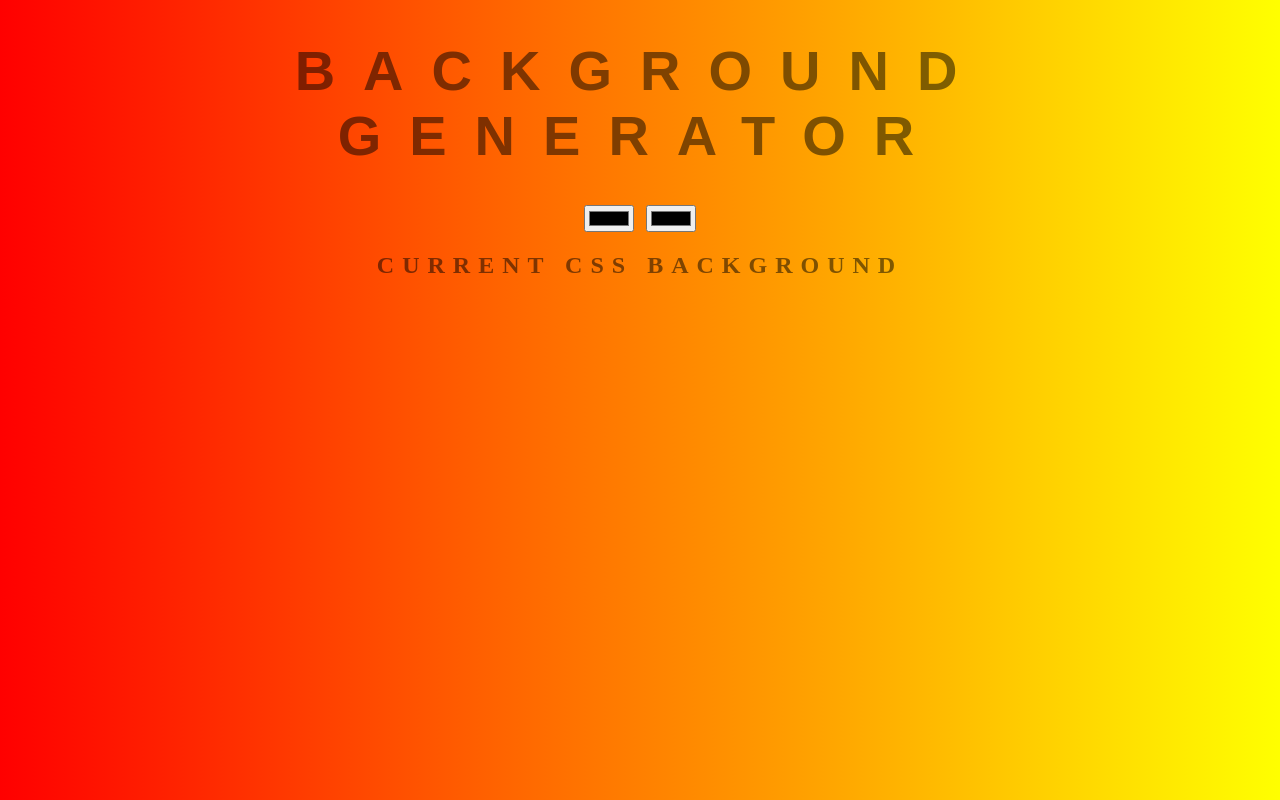
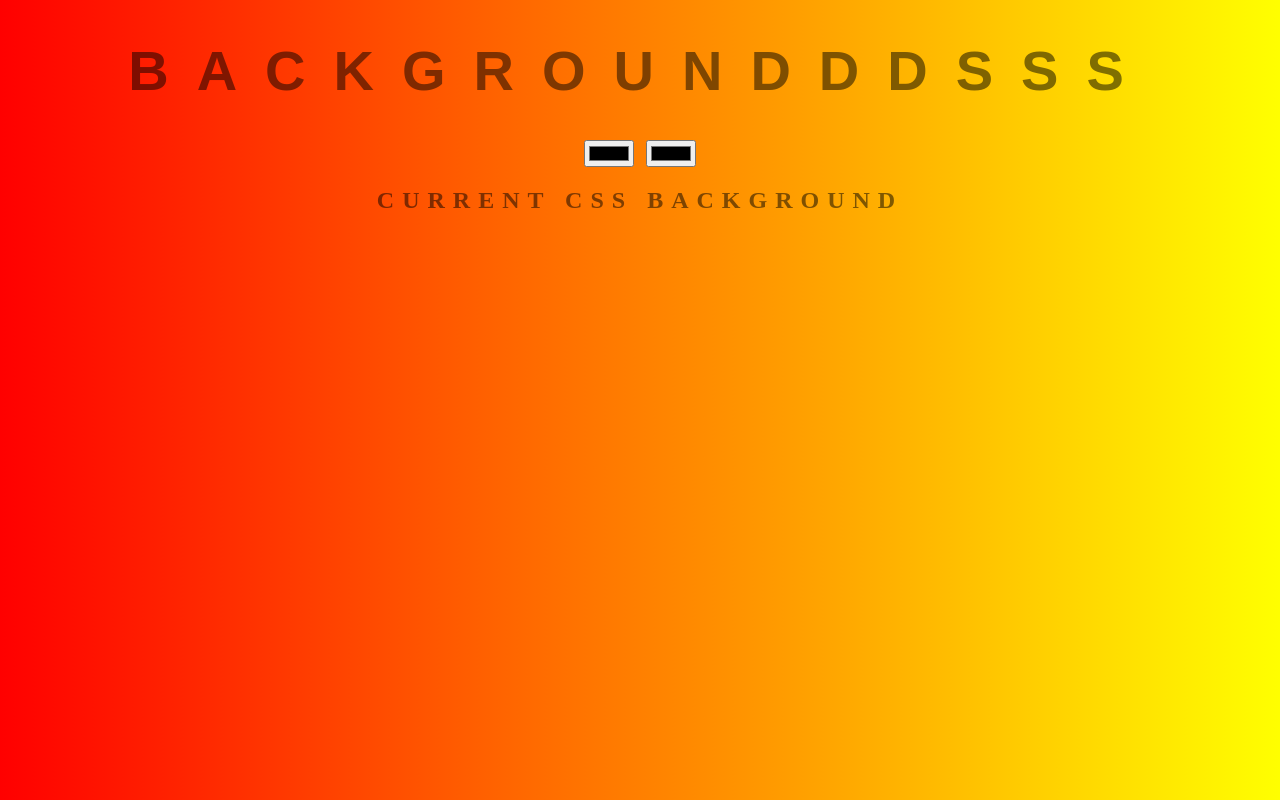
Before and after one commit to SoroushSeifivand/Astrofirst, a plain HTML site: page index.html in a window 1280 px wide. Drawn offline with Linux system fonts and the light colour scheme.

Commit message:
changinnnn

```diff
--- a/index.html
+++ b/index.html
@@ -5,7 +5,7 @@
 	<link rel="stylesheet" type="text/css" href="style.css">
 </head>
 <body id="gradient">
-	<h1>Background Generator</h1>
+	<h1>Backgroundddsss</h1>
 	<input class="color1" type="color" name="color1">
 	<input class="color2" type="color" name="color2">
 	<h2>Current CSS background</h2>
```
